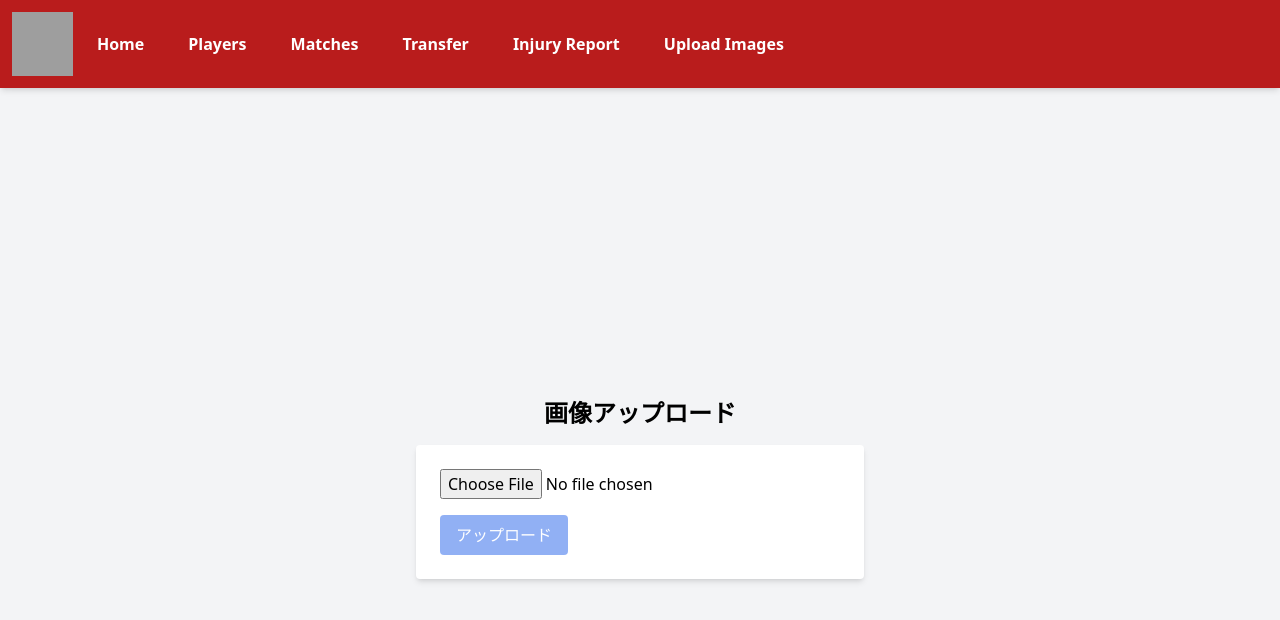
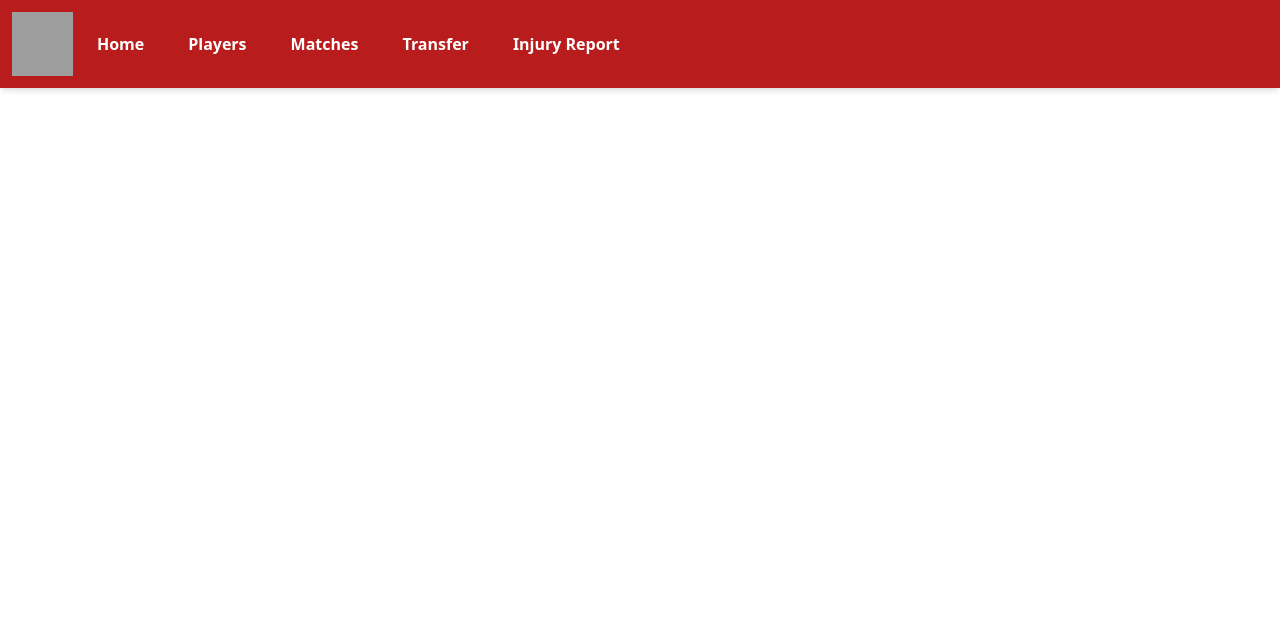
Before and after one commit to SotaTsurushima/manchester-is-red, a Nuxt app in the folder frontend/: page /upload in a window 1280 px wide. Shown: the top 620 px of the page. Built offline with nearby package versions, Linux system fonts and the light colour scheme; grey boxes are pictures that could not be loaded.

Commit message:
delete for upload page

```diff
--- a/frontend/components/Navigation.vue
+++ b/frontend/components/Navigation.vue
@@ -44,7 +44,6 @@ const navItems = [
   { href: '/matches', text: 'Matches' },
   { href: '/transfers', text: 'Transfer' },
   { href: '/injury', text: 'Injury Report' },
-  { href: '/upload', text: 'Upload Images' }
   // { href: '/rating', text: 'Rating' },
   // { href: '/value', text: 'Player Value' },
   // { href: '/news', text: 'News' },
--- a/frontend/pages/upload.vue
+++ /dev/null
@@ -1,59 +0,0 @@
-<template>
-  <div class="min-h-screen flex flex-col items-center justify-center bg-gray-100">
-    <h1 class="text-2xl font-bold mb-4">画像アップロード</h1>
-    <form @submit.prevent="handleUpload" class="bg-white p-6 rounded shadow-md w-full max-w-md">
-      <input type="file" @change="onFileChange" accept="image/*" class="mb-4" />
-      <button
-        type="submit"
-        :disabled="!selectedFile || loading"
-        class="bg-blue-600 text-white px-4 py-2 rounded disabled:opacity-50"
-      >
-        アップロード
-      </button>
-      <div v-if="loading" class="mt-2 text-blue-600">アップロード中...</div>
-      <div v-if="error" class="mt-2 text-red-600">{{ error }}</div>
-      <div v-if="imageUrl" class="mt-4">
-        <p>アップロード完了！</p>
-        <img :src="imageUrl" alt="Uploaded" class="mt-2 max-h-48 rounded" />
-      </div>
-    </form>
-  </div>
-</template>
-
-<script setup>
-import { ref } from 'vue'
-import { useApi } from '../composables/api'
-
-const selectedFile = ref(null)
-const imageUrl = ref('')
-const loading = ref(false)
-const error = ref('')
-
-const api = useApi()
-
-function onFileChange(e) {
-  selectedFile.value = e.target.files[0]
-  error.value = ''
-}
-
-async function handleUpload() {
-  if (!selectedFile.value) return
-  loading.value = true
-  error.value = ''
-  imageUrl.value = ''
-
-  try {
-    const formData = new FormData()
-    formData.append('file', selectedFile.value)
-    formData.append('name', selectedFile.value.name)
-
-    // injury.vueと同じAPI呼び出しスタイル
-    const data = await api.post('/upload', formData, true)
-    imageUrl.value = data.url // APIが返す画像URL
-  } catch (e) {
-    error.value = e.message
-  } finally {
-    loading.value = false
-  }
-}
-</script>
```
Also changed, not shown: 2 other files (tests, documents, lock files or other folders).
